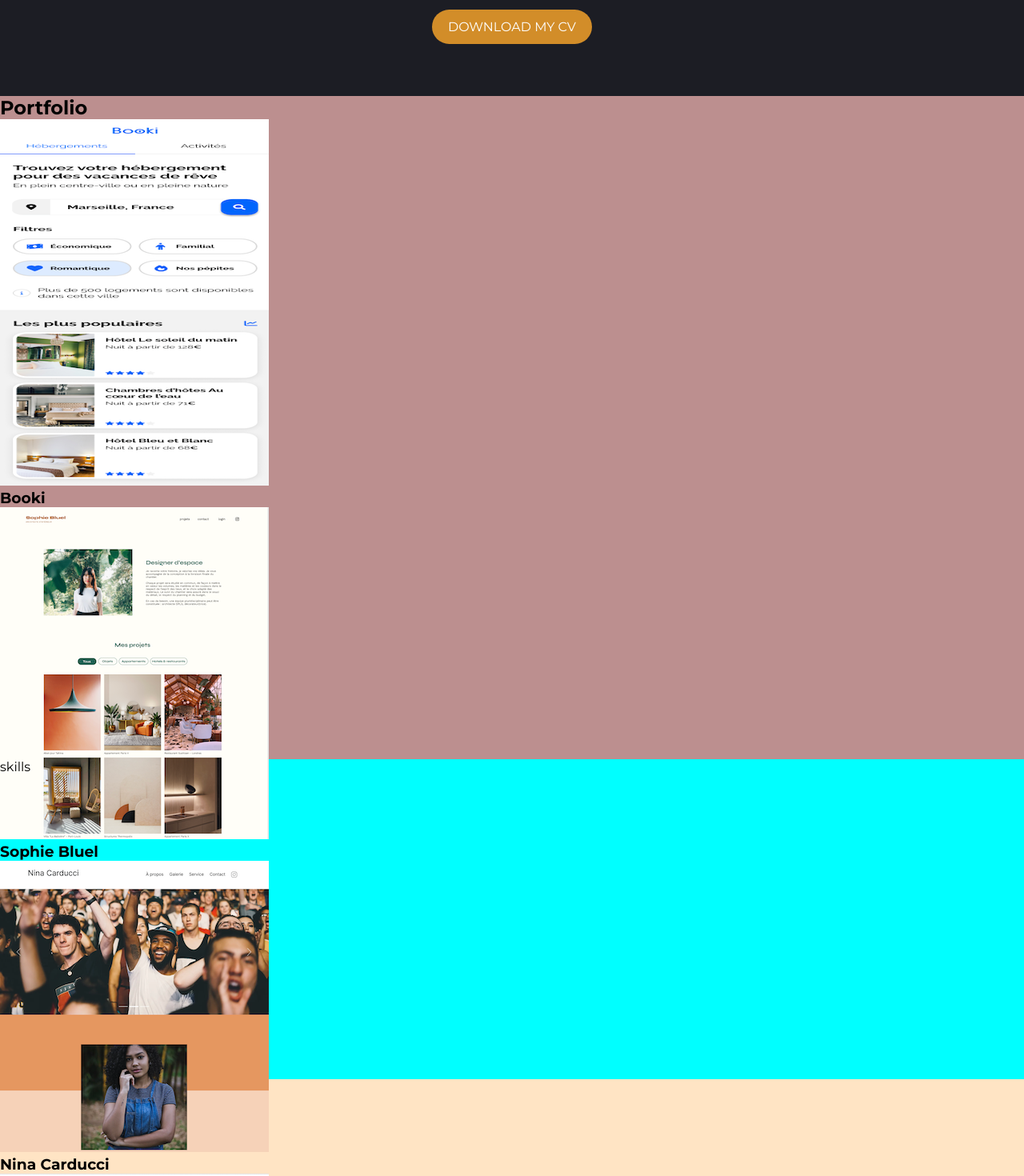
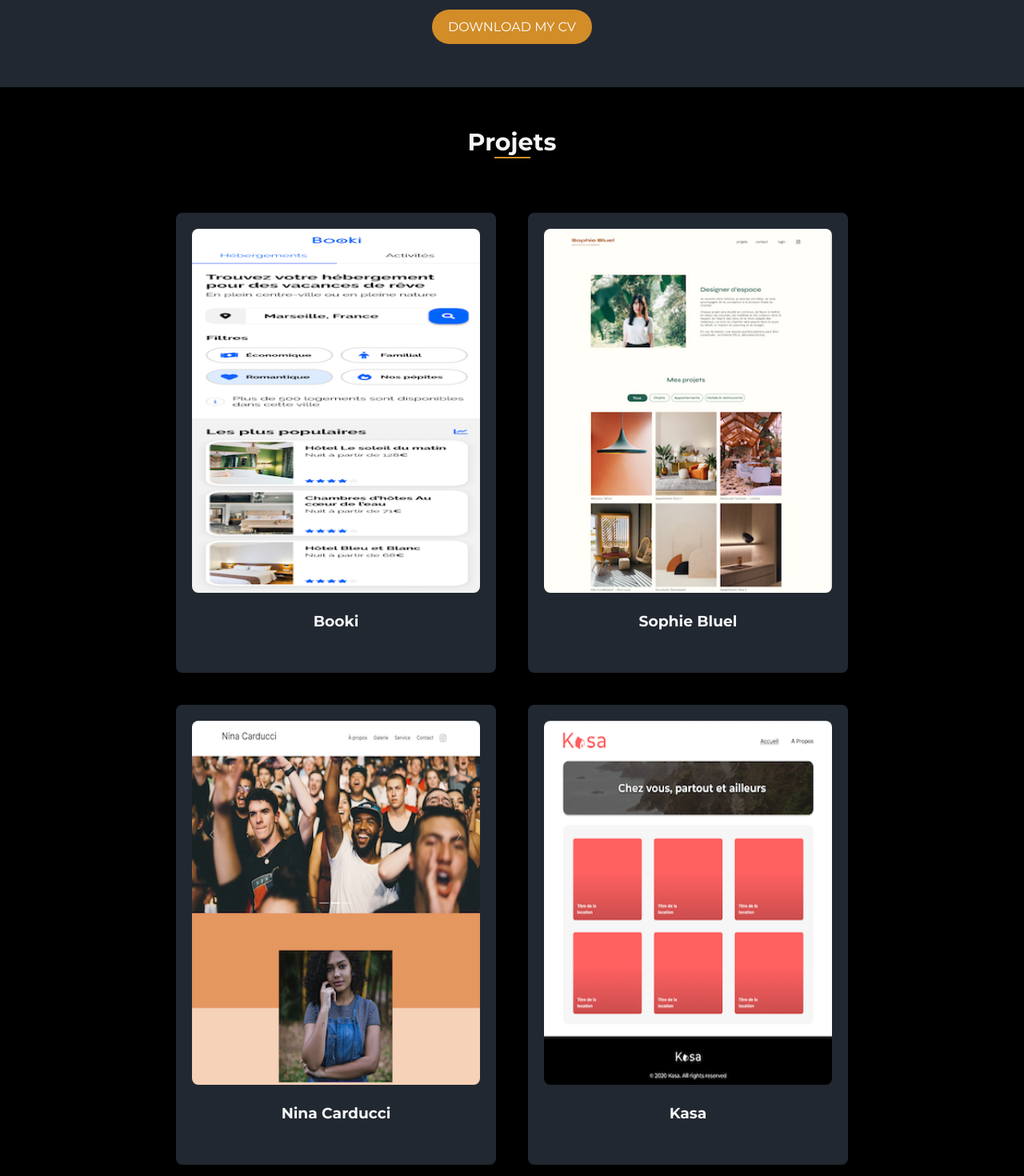
Before and after one commit to Clmt2707/Projet-8-Portfolio, a React (Create React App) app: page /portfolio in a window 1280 px wide. Shown: the part 1160-2630 px from the top of the page at 80% size. Built offline with nearby package versions, Linux system fonts and the light colour scheme.

Commit message:
Section Skills: structure + styles

```diff
--- a/package.json
+++ b/package.json
@@ -3,7 +3,7 @@
   "version": "0.1.0",
   "private": true,
   "dependencies": {
-    "@fortawesome/fontawesome-free": "^6.5.1",
+    "@fortawesome/fontawesome-free": "^6.5.2",
     "@fortawesome/fontawesome-svg-core": "^6.5.1",
     "@fortawesome/free-brands-svg-icons": "^6.5.1",
     "@fortawesome/free-solid-svg-icons": "^6.5.1",
--- a/src/Layout/Header.jsx
+++ b/src/Layout/Header.jsx
@@ -16,8 +16,8 @@ function Header() {
           <ul>
             <li><Link activeClass="active" to="home" spy smooth offset={-100} duration={500}>Home</Link></li>
             <li><Link activeClass="active" to="about" spy smooth offset={-100} duration={500}>About</Link></li>
-            <li><Link activeClass="active" to="portfolio" spy smooth offset={-100} duration={500}>Portfolio</Link></li>
-            <li><Link activeClass="active" to="skills" spy smooth offset={-100} duration={500}>Skills</Link></li>
+            <li><Link activeClass="active" to="portfolio" spy smooth offset={-140} duration={500}>Portfolio</Link></li>
+            <li><Link activeClass="active" to="skills" spy smooth offset={-140} duration={500}>Skills</Link></li>
             <li><Link activeClass="active" to="contact" spy smooth offset={-100} duration={500}>Contact</Link></li>
           </ul>
         </nav>
--- a/src/components/About/About.scss
+++ b/src/components/About/About.scss
@@ -2,8 +2,7 @@
 .about {
     text-align: center;
     padding: 50px 0;
-    height: 60vh;
-    background: #1C1D24;
+    background: #222831;
     color: #f5f5f5;
 
     h2 {
--- a/src/components/Portfolio/Portfolio.jsx
+++ b/src/components/Portfolio/Portfolio.jsx
@@ -6,7 +6,7 @@ import Project from "../Projet/Projet";
 const Portfolio = () => {
     return (
         <section id="portfolio">
-            <h2>Portfolio</h2>
+            <h2>Projets</h2>
             <div className="portfolio">
                 {projetsData.map((projet, index) => (
                     <Project key={index} projet={projet} />
--- a/src/components/Portfolio/Portfolio.scss
+++ b/src/components/Portfolio/Portfolio.scss
@@ -1,7 +1,29 @@
 #portfolio {
-    background-color: rosybrown;
+    margin: 20px;
+
+    h2 {
+        font-size: 30px;
+        color: #f5f5f5;
+        margin: 50px 0;
+        text-align: center;
+        position: relative;
+
+        &::after {
+            content: '';
+            position: absolute;
+            left: 0;
+            right: 0;
+            bottom: -2px;
+            border-bottom: 2px solid #d28d29;
+            width: 45px;
+            margin: auto;
+        }
+    }
 }
 
 .portfolio {
-    height: 100vh;
+    display: flex;
+    flex-wrap: wrap;
+    justify-content: center;
+    margin: 0 -15px;
 }
--- a/src/components/Projet/Projet.jsx
+++ b/src/components/Projet/Projet.jsx
@@ -1,4 +1,5 @@
 import React from "react";
+import '../Projet/Projet.scss';
 
 const Project = ({ projet }) => {
     return(
--- /dev/null
+++ b/src/components/Projet/Projet.scss
@@ -0,0 +1,42 @@
+.project {
+    background-color: #222831;
+    padding: 20px;
+    width: 400px;
+    height: 575px;
+    border-radius: 8px;
+    transition: transform 0.3s ease;
+    text-align: center;
+    overflow: hidden;
+    margin: 20px;
+    position: relative;
+
+    &:hover {
+        cursor: pointer;
+        transform: scale(1.02);
+
+        &::after {
+            content: "See more";
+            position: absolute;
+            bottom: 15px;
+            right: 38%;
+            color: #1C1D24;
+            font-size: 15px;
+            font-weight: 600;
+            background-color: #d28d29;
+            border-radius: 8px;
+            padding: 5px 10px;
+        }
+    }
+
+    img {
+        width: 100%;
+        height: 85%;
+        border-radius: 8px;
+        margin-bottom: 20px;
+       /* object-fit: cover;*/
+    }
+
+    h3 {
+        color: #f5f5f5;
+    }
+}
--- /dev/null
+++ b/src/components/Skills/Skill.jsx
@@ -0,0 +1,16 @@
+//création d'un composant Skill pour représenter chaque compétence
+
+import React from "react";
+import { FontAwesomeIcon } from "@fortawesome/react-fontawesome";
+import '../Skills/Skill.scss';
+
+const Skill = ({ name, icon }) => {
+    return (
+        <div className="skill">
+            <FontAwesomeIcon icon={icon} className="skill__icon" />
+            <span>{name}</span>
+        </div>
+    );
+}
+
+export default Skill;
--- /dev/null
+++ b/src/components/Skills/Skill.scss
@@ -0,0 +1,28 @@
+.skill {
+    width: 180px;
+    height: 180px;
+    margin: 10px;
+    border-radius: 10px;
+    background-color: black;
+    display: flex;
+    flex-direction: column;
+    justify-content: center;
+    align-items: center;
+    transition: all 0.3s ease;
+
+    &__icon {
+        color: #f5f5f5;
+        font-size: 50px;
+        margin-bottom: 10px;
+    }
+
+    span {
+        color: #f5f5f5;
+        font-weight: 500;
+        margin-top: 10px;
+    }
+
+    &:hover {
+        transform: scale(1.03);
+    }
+}
--- a/src/components/Skills/Skills.jsx
+++ b/src/components/Skills/Skills.jsx
@@ -1,10 +1,31 @@
+//Affichage de toutes les compétences
+
 import React from "react";
+import Skill from "./Skill";
 import '../Skills/Skills.scss';
+import { faHtml5, faCss3, faJs, faReact, faSass, faNodeJs, faGithub } from "@fortawesome/free-brands-svg-icons";
+
 
 const Skills = () => {
+    //Définition des skills
+    const skills = [
+        { name:'HTML5', icon: faHtml5 },
+        { name:'CSS3', icon: faCss3 },
+        { name:'Javascript', icon: faJs },
+        { name:'React', icon: faReact },
+        { name:'SASS', icon: faSass },
+        { name:'Node JS', icon: faNodeJs },
+        { name:'Github' , icon: faGithub }
+    ];
+
     return (
         <section id="skills">
-            <div className="skills">skills</div>
+            <h2>Skills</h2>
+            <div className="skills">
+                { skills.map(( skill, index ) => (
+                    <Skill key={index} name={skill.name} icon={skill.icon} />
+                ))}
+            </div>
         </section>
     );
 };
--- a/src/components/Skills/Skills.scss
+++ b/src/components/Skills/Skills.scss
@@ -1,4 +1,30 @@
+#skills {
+    background-color: #222831;
+    padding-bottom: 30px;
+
+    h2 {
+        font-size: 30px;
+        color: #f5f5f5;
+        padding-top: 30px;
+        text-align: center;
+        position: relative;
+
+        &::after {
+            content: '';
+            position: absolute;
+            left: 0;
+            right: 0;
+            bottom: -2px;
+            border-bottom: 2px solid #d28d29;
+            width: 45px;
+            margin: auto;
+        }
+    }
+}
+
 .skills {
-    height: 50vh;
-    background-color: aqua;
+    display: flex;
+    flex-wrap: wrap;
+    justify-content: center;
+    margin-top: 30px;
 }
```
Also changed, not shown: 2 other files (tests, documents, lock files or other folders).
